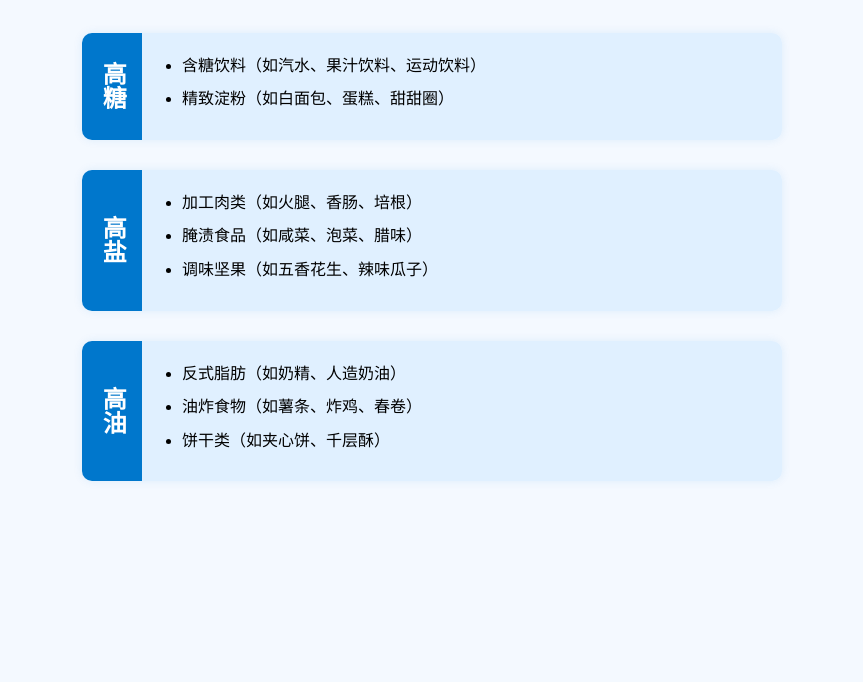
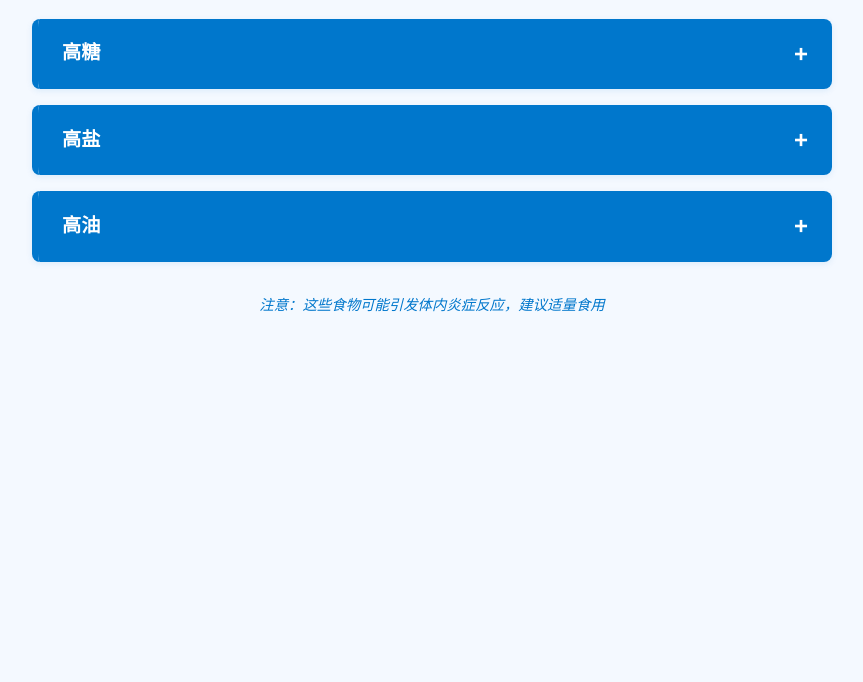
Before and after one commit to Sandy-long/lean-Inflamed-food, a plain HTML site: page index.html in a window 1280 px wide. Shown: the part 118-800 px from the top of the page, without its empty margins (208-1071 px from the left). Drawn offline with Linux system fonts and the light colour scheme.

Commit message:
Update index.html

```diff
--- a/index.html
+++ b/index.html
@@ -1,74 +1,129 @@
 <!DOCTYPE html>
 <html lang="zh">
 <head>
-  <meta charset="UTF-8">
+  <meta charset="UTF-8" />
+  <meta name="viewport" content="width=device-width, initial-scale=1.0"/>
   <title>常见促发炎食物</title>
   <style>
+    :root {
+      --primary: #0077CC;
+      --secondary: #5D9CEC;
+      --bg: #F4F9FF;
+      --text: #333333;
+      --card-bg: #FFFFFF;
+      --border: #B2DFDB;
+    }
     body {
-      font-family: "Arial", sans-serif;
-      background-color: #f4f9ff;
-      padding: 30px;
+      font-family: "Helvetica Neue", sans-serif;
+      background: var(--bg);
+      margin: 0;
+      padding: 2rem;
+      color: var(--text);
       line-height: 1.6;
     }
-
     h1 {
       text-align: center;
-      color: #0077cc;
-      margin-bottom: 40px;
+      color: var(--primary);
+      margin-bottom: 2rem;
+      text-shadow: 1px 1px 2px rgba(0,0,0,0.1);
     }
-
-    .category-box {
+    .accordion {
+      max-width: 800px;
+      margin: auto;
+    }
+    .item {
+      background: var(--card-bg);
+      border-left: 6px solid var(--primary);
+      border-radius: 8px;
+      margin-bottom: 1rem;
+      box-shadow: 0 2px 6px rgba(0,119,204,0.1);
+      overflow: hidden;
+      transition: all 0.3s ease;
+    }
+    .item:hover {
+      box-shadow: 0 4px 10px rgba(0,119,204,0.2);
+    }
+    .item-header {
+      padding: 1rem 1.5rem;
+      cursor: pointer;
+      font-size: 1.2rem;
+      font-weight: bold;
+      position: relative;
+      color: white;
+      background-color: var(--primary);
       display: flex;
-      max-width: 700px;
-      margin: 0 auto 30px auto;
-      border-radius: 10px;
+      justify-content: space-between;
+      align-items: center;
+    }
+    .item-header:hover {
+      background-color: #0066B3;
+    }
+    .item-header .title {
+      flex-grow: 1;
+      text-decoration: none;
+      color: white;
+    }
+    .item-header .expand-icon {
+      font-size: 1.5rem;
+      margin-left: 1rem;
+      color: white;
+    }
+    .item.active .item-header .expand-icon::before {
+      content: '-';
+    }
+    .item:not(.active) .item-header .expand-icon::before {
+      content: '+';
+    }
+    .item-content {
+      max-height: 0;
       overflow: hidden;
-      box-shadow: 0 0 10px rgba(0, 119, 204, 0.1);
+      transition: max-height 0.4s ease;
+      padding: 0 1.5rem;
+      background: #E0F0FF;
     }
-
-    .label {
-      background-color: #0077cc;
-      color: white;
-      writing-mode: vertical-rl;
+    .item.active .item-content {
+      padding: 1rem 1.5rem;
+      max-height: 600px;
+      border-top: 1px solid var(--border);
+    }
+    ul {
+      padding-left: 1rem;
+      margin: 0;
+      list-style-type: none;
+    }
+    li {
+      margin-bottom: 0.8rem;
+      line-height: 1.6;
+      position: relative;
+      padding-left: 1.2rem;
+    }
+    li:before {
+      content: "•";
+      color: var(--primary);
+      font-weight: bold;
+      position: absolute;
+      left: 0;
+    }
+    .note {
+      font-size: 0.9rem;
+      color: var(--primary);
       text-align: center;
-      font-size: 1.5em;
-      font-weight: bold;
-      display: flex;
-      justify-content: center;
-      align-items: center;
-      width: 60px;
-      cursor: pointer;
-      text-decoration: none;
-    }
-
-    .content {
-      background-color: #e0f0ff;
-      padding: 20px;
-      flex-grow: 1;
-    }
-
-    ul {
-      padding-left: 20px;
-      margin: 0;
-    }
-
-    li {
-      margin-bottom: 8px;
-    }
-
-    a.label {
-      text-decoration: none;
+      margin-top: 2rem;
+      font-style: italic;
     }
   </style>
 </head>
 <body>
 
   <h1>常见促发炎食物</h1>
+  <div class="accordion">
 
-  <div class="category-box">
-    <a class="label" href="https://sandy-long.github.io/lean-Highsugar-inflammation/" target="_blank">高糖</a>
-
-    <div class="content">
+    <div class="item">
+      <div class="item-header">
+        <a href="https://sandy-long.github.io/lean-Highsugar-inflammation/" target="_blank" class="title">高糖</a>
+        <span class="expand-icon"></span>
+      </div>
+      <div class="item-content">
         <ul>
           <li>含糖饮料（如汽水、果汁饮料、运动饮料）</li>
           <li>精致淀粉（如白面包、蛋糕、甜甜圈）</li>
@@ -76,9 +131,12 @@
       </div>
     </div>
 
-  <div class="category-box">
-    <a class="label" href="https://sandy-long.github.io/lean-highsalt/" target="_blank">高盐</a>
-    <div class="content">
+    <div class="item">
+      <div class="item-header">
+        <a href="https://sandy-long.github.io/lean-highsalt/" target="_blank" class="title">高盐</a>
+        <span class="expand-icon"></span>
+      </div>
+      <div class="item-content">
         <ul>
           <li>加工肉类（如火腿、香肠、培根）</li>
           <li>腌渍食品（如咸菜、泡菜、腊味）</li>
@@ -87,9 +145,12 @@
       </div>
     </div>
 
-  <div class="category-box">
-    <a class="label" href="https://sandy-long.github.io/lean-highfat/" target="_blank">高油</a>
-    <div class="content">
+    <div class="item">
+      <div class="item-header">
+        <a href="https://sandy-long.github.io/lean-highfat/" target="_blank" class="title">高油</a>
+        <span class="expand-icon"></span>
+      </div>
+      <div class="item-content">
         <ul>
           <li>反式脂肪（如奶精、人造奶油）</li>
           <li>油炸食物（如薯条、炸鸡、春卷）</li>
@@ -98,5 +159,48 @@
       </div>
     </div>
 
+  </div>
+
+  <p class="note">注意：这些食物可能引发体内炎症反应，建议适量食用</p>
+
+  <script>
+    document.addEventListener('DOMContentLoaded', function() {
+      const items = document.querySelectorAll(".item");
+
+      items.forEach(item => {
+        const header = item.querySelector(".item-header");
+        const link = header.querySelector(".title");
+        const expandIcon = header.querySelector(".expand-icon");
+
+        expandIcon.addEventListener('click', (e) => {
+          e.stopPropagation();
+          toggleItem(item);
+        });
+
+        header.addEventListener('click', (e) => {
+          if (e.target === header || e.target === expandIcon) {
+            toggleItem(item);
+          }
+        });
+
+        link.addEventListener('click', (e) => {
+          // Allow normal link behavior
+        });
+      });
+
+      function toggleItem(item) {
+        const wasActive = item.classList.contains('active');
+
+        items.forEach(i => {
+          i.classList.remove('active');
+        });
+
+        if (!wasActive) {
+          item.classList.add('active');
+        }
+      }
+    });
+  </script>
+
 </body>
 </html>
```
Lines whose indentation alone changed are shown as unchanged.
